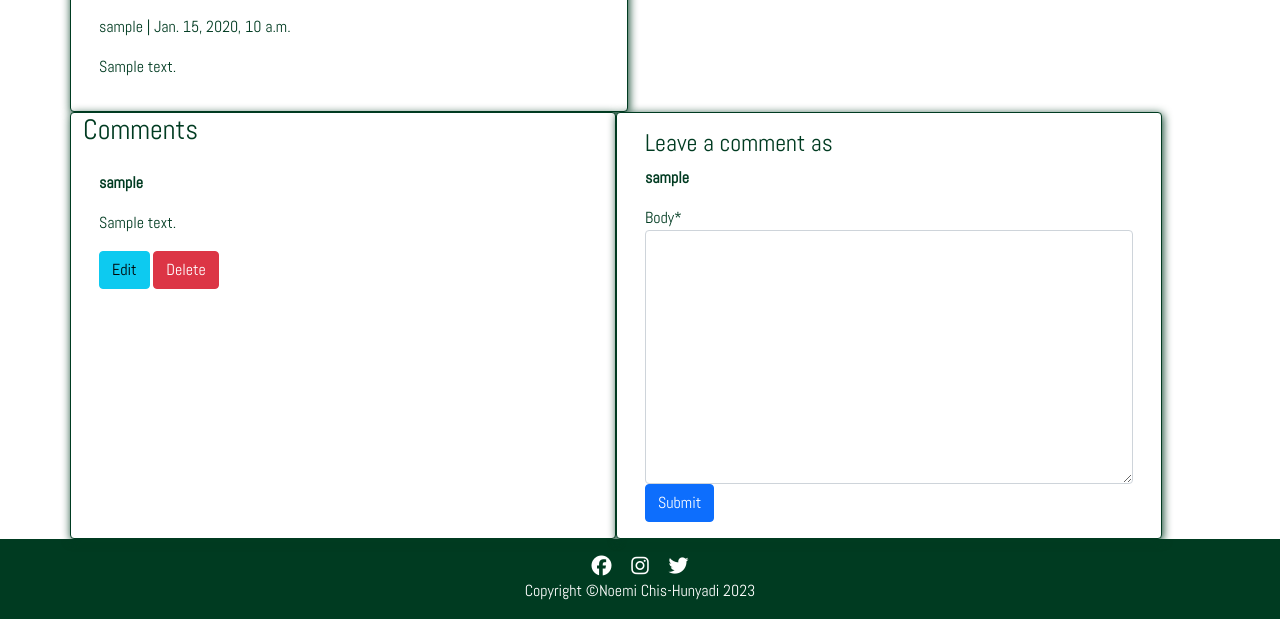
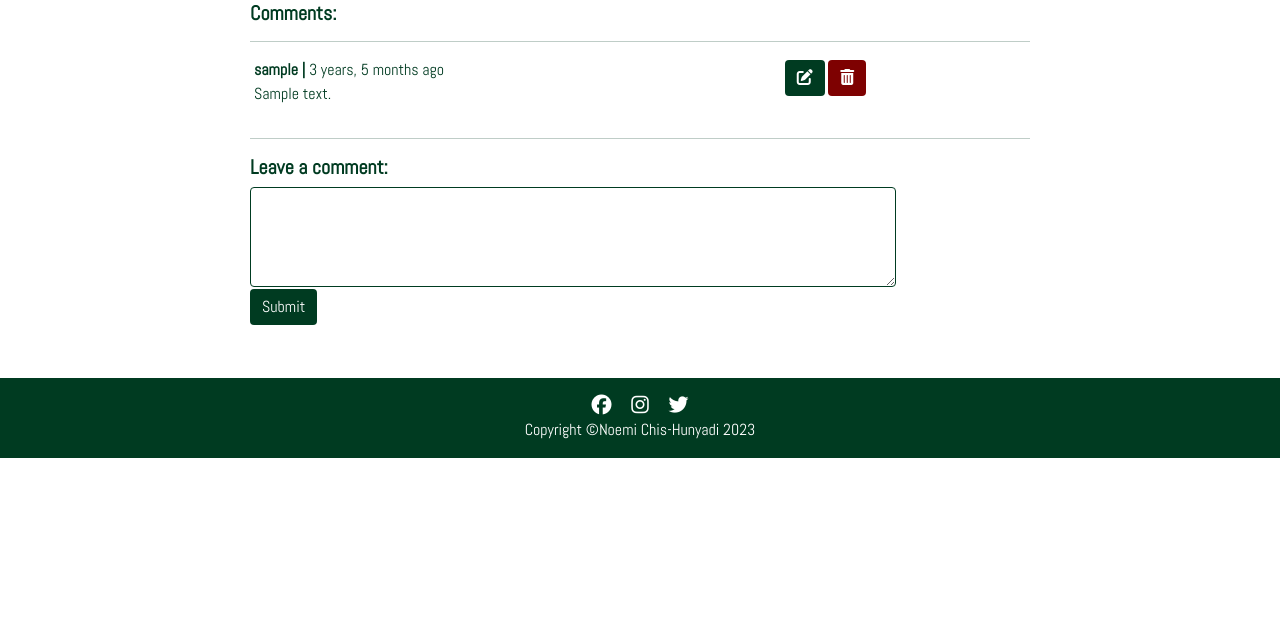
Before and after one commit to noemichis/out-n-about, a Django app: a page that uses templates/post_detail.html in a window 1280 px wide. Shown: the part 389-1008 px from the top of the page. After the commit the page ends 847 px from the top, so only its background shows below. Run offline with Django 3.2, Linux system fonts and the light colour scheme; a user stored in the database is signed in; tables that the repository leaves empty hold one stand-in row (values such as "Sample post"); some libraries are stand-ins or nearby versions.

Commit message:
Add style to Post View/override Boostrap button

```diff
--- a/static/css/style.css
+++ b/static/css/style.css
@@ -26,6 +26,35 @@ a {
     color: #003b21;
 }
 
+.btn {
+    margin: 2px 0 5px 0;
+    background-color: #003b21;
+    color: #fff;
+    border: none;
+}
+
+.btn:hover {
+    background-color: #ffffffcb;
+    color: #003b21;
+    border: 1px solid #002213;
+    font-weight: bold;
+    box-shadow: 1px 2px 10px #003b21;
+}
+
+.btn-danger {
+    background-color: #7e0101;
+}
+
+.btn-danger:hover {
+    background-color: #ffffffcb;
+    color: #7e0101;
+    box-shadow: 1px 2px 10px #7e0101;
+}
+
+
+hr {
+    color: #003b21;
+}
 
 /* Navbar */
 
@@ -110,6 +139,31 @@ nav .active {
     object-fit: cover;
 }
 
+/* Post view CSS */
+
+/* .image-container {
+    max-width: 70%;
+} */
+
+/* Override crispy form control with custom CSS */
+
+textarea.form-control {
+    max-height: 100px;
+}
+
+.form-control {
+    border-color: #003b21;
+}
+
+.form-control:focus {
+    border-color: #003b21;
+    box-shadow: 1px 0 5px #003b21;
+}
+
+label.requiredField {
+    display: none !important;
+}
+
 /* Footer */
 
 footer {
@@ -127,3 +181,11 @@ footer i:hover {
     color: #ffffffcb;
     transform: scale(1.2);
 }
+
+/* Media queries */
+
+@media only screen and (min-width: 960px) {
+    .post-container {
+        max-width: 820px;
+    }
+}
--- a/templates/post_detail.html
+++ b/templates/post_detail.html
@@ -3,45 +3,56 @@
 {% block content %}
 {% load crispy_forms_tags %}
 
-<div class="container">
+<div class="container post-container mx-auto px-3">
     <div class="row">
         <div class="col-12">
-            <div class="row">
+            <!-- <div class="row">
             <h1>{{ post.category }}</h1>
-                <div class="row">
-                    <h2 class="title">{{ post.title }}</h2>
-                    <div class="card  col-md-6">
-                        <div class="image-container d-block">
-                            <img src="{% static 'images/test.jpg' %}" class="card-img-top">
+        </div> -->
+            <div class="mt-3 text-center">
+                <h1 class="title">{{ post.title }}</h1>
             </div>
-                        <div class="card-body">
-                            <p>{{ post.author }} | {{ post.date_posted }} </p>
-                            <p>{{ post.content | safe }}</p>
+            <div class="mt-3 d-flex justify-content-center">
+                <div class="image-container">
+                    {% if 'placeholder' in post.post_image.url %}
+                    <img src="{% static 'images/test.jpg' %}" class="img-fluid">
+                    {% else %}
+                    <img src="{{ post.post_image.url }}" class="img-fluid">
+                    {% endif %}
                 </div>
             </div>
-                    <div class="row">
-                        <div class="card col-md-6">
-                            <h3>Comments</h3>
-                            <div class="card-body">
+            <div class="mt-2 px-1">
+                <p><strong>By {{ post.author }} | {{ post.date_posted }} </strong></p>
+                <p class="content">{{ post.content | safe }}</p>
+            </div>
+        </div>
+    </div>
+    <hr>
+    <div class="row px-1">
+        <div class="col-12">
+            <h5><strong>Comments:</strong></h5>
+            <hr>
             {% for comment in comments %}
+            <div class="row px-1">
+                <div class="col-12 col-sm-8">
                     <div class="comments">
-                                    <p><strong> {{ comment.author }}</strong></p>
-
-
+                        <span><strong> {{ comment.author }} | </strong></span>
+                        <span>{{ comment.comment_on | timesince }} ago</span>
                         {{ comment.body | linebreaks }}
+                    </div>
+                </div>
                 {% if request.user == comment.author %}
-                                    <a href="{% url 'comment_edit' comment.id %}" role="button" class="btn btn-info">
-                                        Edit</a>
+                <div class="col-6 col-sm-4">
+                    <a href="{% url 'comment_edit' comment.id %}" role="button" class="btn">
+                        <i class="fa-solid fa-pen-to-square"></i></a>
                     <button type="button" class="btn btn-danger" data-bs-toggle="modal"
-                                        data-bs-target="#delete-comment">Delete</button>
-
+                        data-bs-target="#delete-comment"><i class="fa-solid fa-trash-can"></i></button>
                     <div class="modal" id="delete-comment" tabindex="-1">
                         <div class="modal-dialog" role="document">
                             <div class="modal-content">
                                 <div class="modal-header">
                                     <h5 class="modal-title">Delete comment</h5>
-                                                    <button type="button" class="close" data-bs-dismiss="modal"
-                                                        aria-label="Close">
+                                    <button type="button" class="close" data-bs-dismiss="modal" aria-label="Close">
                                         <span aria-hidden="true">&times;</span>
                                     </button>
                                 </div>
@@ -49,38 +60,35 @@
                                     <p>Are you sure you want to delete this comment?</p>
                                 </div>
                                 <div class="modal-footer">
-                                                    <a href="{% url 'comment_delete' comment.id %}"
-                                                        class="btn btn-danger" aria-label="Delete Comment">Delete</a>
-                                                    <button type="button" class="btn btn-secondary"
+                                    <a href="{% url 'comment_delete' comment.id %}" class="btn btn-danger"
+                                        aria-label="Delete Comment">Delete</a>
+                                    <button type="button" class="btn-secondary p-1"
                                         data-bs-dismiss="modal">Close</button>
                                 </div>
                             </div>
                         </div>
                     </div>
+                </div>
                 {% endif %}
-
             </div>
+            <hr>
             {% endfor %}
         </div>
-
     </div>
+    <div class="row mb-5 px-1">
         {% if user.is_authenticated %}
-                        <div class="card col-md-6">
-                            <div class="card-body">
-                                <h4>Leave a comment as</h4>
-                                <p><strong>{{ user.username }}</strong></p>
+        <div class="col-12 col-md-10">
+            <div>
+                <h5><strong>Leave a comment:</strong></h5>
                 <form method="post">
                     {{ comment_form | crispy }}
                     {% csrf_token %}
-                                    <button type="submit" class="btn btn-primary">Submit</button>
+                    <button type="submit" class="btn">Submit</button>
                 </form>
             </div>
         </div>
         {% endif %}
     </div>
 </div>
-            </div>
-        </div>
-    </div>
-</div>
+
 {% endblock content %}
```
Lines whose indentation alone changed are shown as unchanged.
